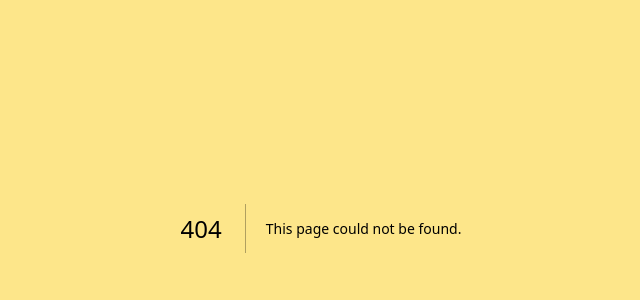
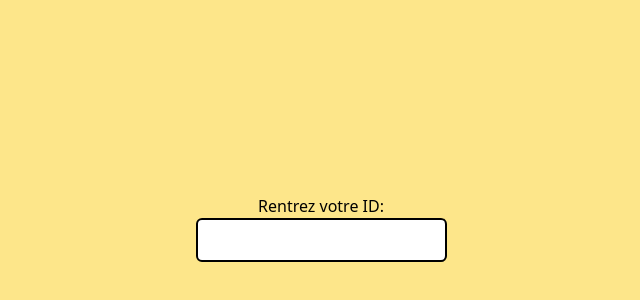
Before and after one commit to AntoineRai/quizz_spotify, a Next.js app: page /multijoueur/join in a window 1280 px wide. Before the commit this address had no page. Shown: the part 172-472 px from the top of the page, without its empty margins (319-959 px from the left). Built offline with nearby package versions, Linux system fonts and the light colour scheme.

Commit message:
Update titles and add condition for buttonPopup

```diff
--- a/app/layout.js
+++ b/app/layout.js
@@ -4,7 +4,7 @@ import "./globals.css";
 const inter = Inter({ subsets: ["latin"] });
 
 export const metadata = {
-  title: "Create Next App",
+  title: "Quizz Spotify",
   description: "Generated by create next app",
 };
 
--- /dev/null
+++ b/app/multijoueur/join/page.js
@@ -0,0 +1,14 @@
+import React from 'react'
+
+const Join = () => {
+  return (
+    <div className='flex flex-col items-center justify-center h-screen'>
+        <div>
+            Rentrez votre ID:
+        </div>
+        <input type='text' className='border-2 border-black rounded-md p-2' />
+    </div>
+  )
+}
+
+export default Join
--- a/app/multijoueur/page.js
+++ b/app/multijoueur/page.js
@@ -15,7 +15,7 @@ const Multi = () => {
                     HEBERGER
                 </button>
             </Link>
-            <Link href="/">
+            <Link href="/multijoueur/join">
                 <button className="bg-red-500 text-white font-bold p-4 rounded-lg border-white border-4 w-72">
                     REJOINDRE
                 </button>
--- a/app/page.js
+++ b/app/page.js
@@ -10,7 +10,9 @@ const Home = () => {
   const [buttonPopup, setButtonPopup] = useState(false);
 
   useEffect(() => {
-    localStorage.getItem("quizz_name") === null && setButtonPopup(true);
+    if (localStorage.getItem("quizz_name") === null || localStorage.getItem("quizz_name") === ""){
+      setButtonPopup(true)
+    };
   }, []);
 
   return (
```
